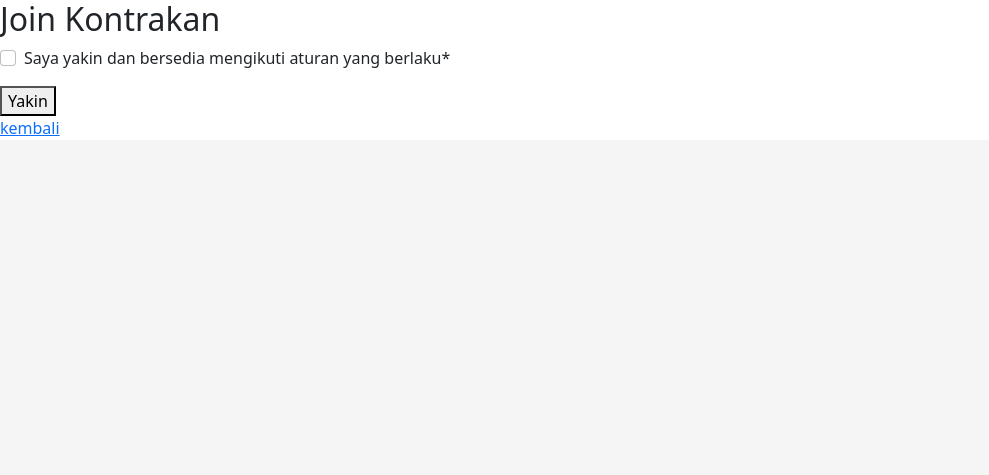
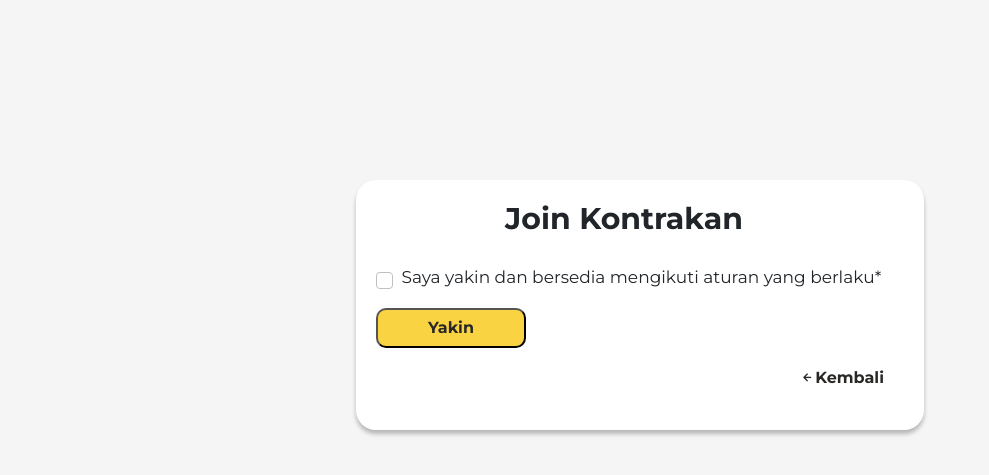
Before and after one commit to aamilham/KontrakanID, a Django app: page /forum/rent/1/join in a window 1280 px wide. Shown: the top 475 px of the page, without its empty margins (0-989 px from the left). Run offline with Django 4.2, Linux system fonts and the light colour scheme; some libraries are stand-ins or nearby versions.

Commit message:
add join_kontrakan & undo frontend

```diff
--- a/forum/static/forum/rent.css
+++ b/forum/static/forum/rent.css
@@ -250,3 +250,74 @@ margin: auto;
     text-decoration: none;
     font-size: 14px;
 }
+
+.undoBox {
+    width: 568px;
+    height: 250px;
+
+    background: #FFFFFF;
+    box-shadow: 0px 4px 4px rgba(0, 0, 0, 0.25);
+    border-radius: 20px;
+
+    margin: auto;
+
+}
+
+.tambahanatas {
+    padding-top: 180px;
+}
+
+.undoBox h2 {
+    font-family: 'Montserrat';
+font-style: normal;
+font-weight: 700;
+font-size: 30px;
+line-height: 18px;
+
+padding-top: 30px;
+width: 270px;
+margin: auto;
+}
+
+.undoForm {
+    font-family: 'Montserrat';
+    font-style: normal;
+    font-weight: 400;
+    font-size: 17px;
+    line-height: 18px;
+
+    padding-top: 40px;
+    padding-left: 20px;
+    margin-bottom: 20px;
+}
+
+.undoForm button {
+    width: 150px;
+height: 40px;
+background: #F9D342;
+border-radius: 10px;
+
+font-family: 'Montserrat';
+font-style: normal;
+font-weight: 700;
+font-size: 16px;
+line-height: 20px;
+text-align: center;
+
+color: #292826;
+}
+
+.undoBox a {
+    text-decoration: none;
+    color: #292826;
+}
+
+.Undobackbuttoncontent {
+    padding-right: 40px;
+    font-family: 'Montserrat';
+    font-style: normal;
+    font-weight: 700;
+    font-size: 16px;
+    line-height: 20px;
+    text-align: right;
+}
--- a/forum/templates/forum/join_rent.html
+++ b/forum/templates/forum/join_rent.html
@@ -3,11 +3,25 @@
 
 
 {% block content %}
+<div class="forumBackground">
+<div class="tambahanatas"></div>
+
+<div class="undoBox">
     <h2>Join Kontrakan</h2>
+    <div class="undoForm">
     <form method="post">
         {% csrf_token %}
         {{ form|crispy }}
         <button type="submit">Yakin</button>
     </form>
-    <a href="{% url 'forum:rent' pk=pk %}">kembali</a>
+</div>
+    <a href="{% url 'forum:rent' pk=pk %}">
+    <div class="Undobackbuttoncontent">
+        <i class="uil uil-arrow-left"></i>Kembali
+    </div>
+    </a>
+</div>
+
+<div class="tambahan"></div>
+</div>
 {% endblock content %}
```
Also changed, not shown: forum/templates/forum/undo_rent.html (+15 -1 lines).
